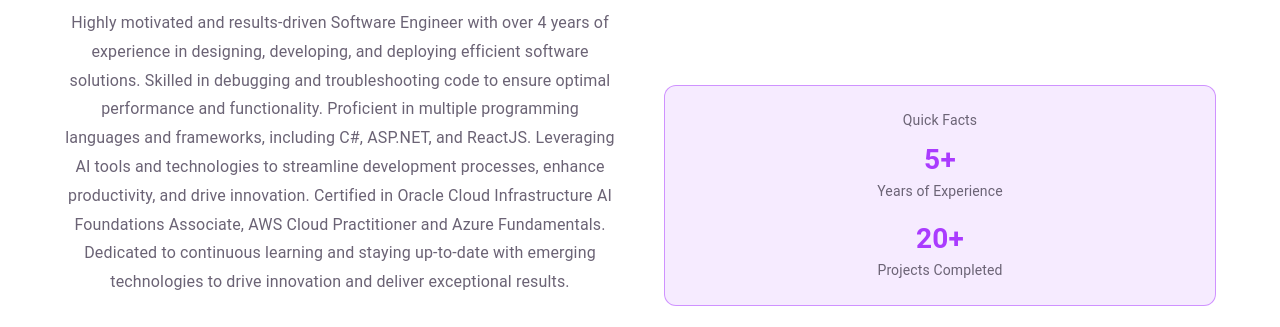
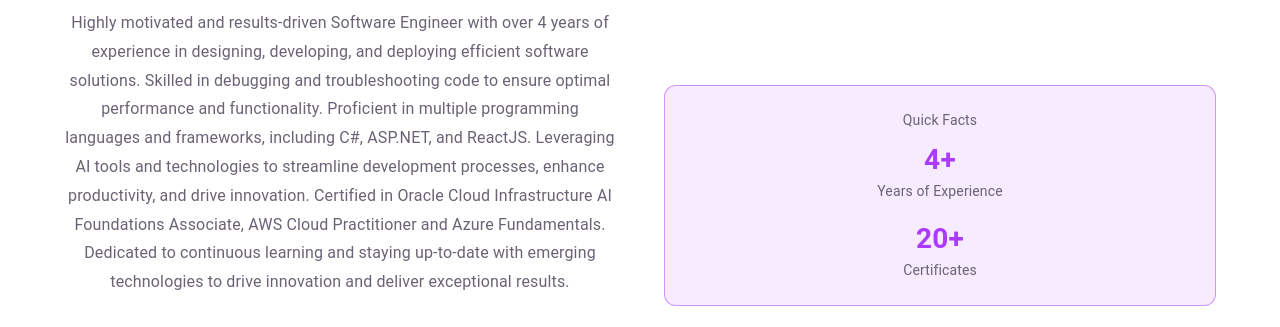
Before and after one commit to Yabetsu16/portfolio-v2, a React (Vite) app: page / in a window 1280 px wide. Shown: the part 1100-1427 px from the top of the page. Built offline with nearby package versions, Linux system fonts and the light colour scheme.

Commit message:
Change Quick facts

```diff
--- a/src/components/sections/About.tsx
+++ b/src/components/sections/About.tsx
@@ -124,7 +124,7 @@ export const About = () => {
                             color: 'var(--accent)',
                           }}
                         >
-                          5+
+                          4+
                         </Typography>
                         <Typography
                           sx={{
@@ -151,7 +151,7 @@ export const About = () => {
                             color: 'var(--text)',
                           }}
                         >
-                          Projects Completed
+                          Certificates
                         </Typography>
                       </Box>
                     </Stack>
```
